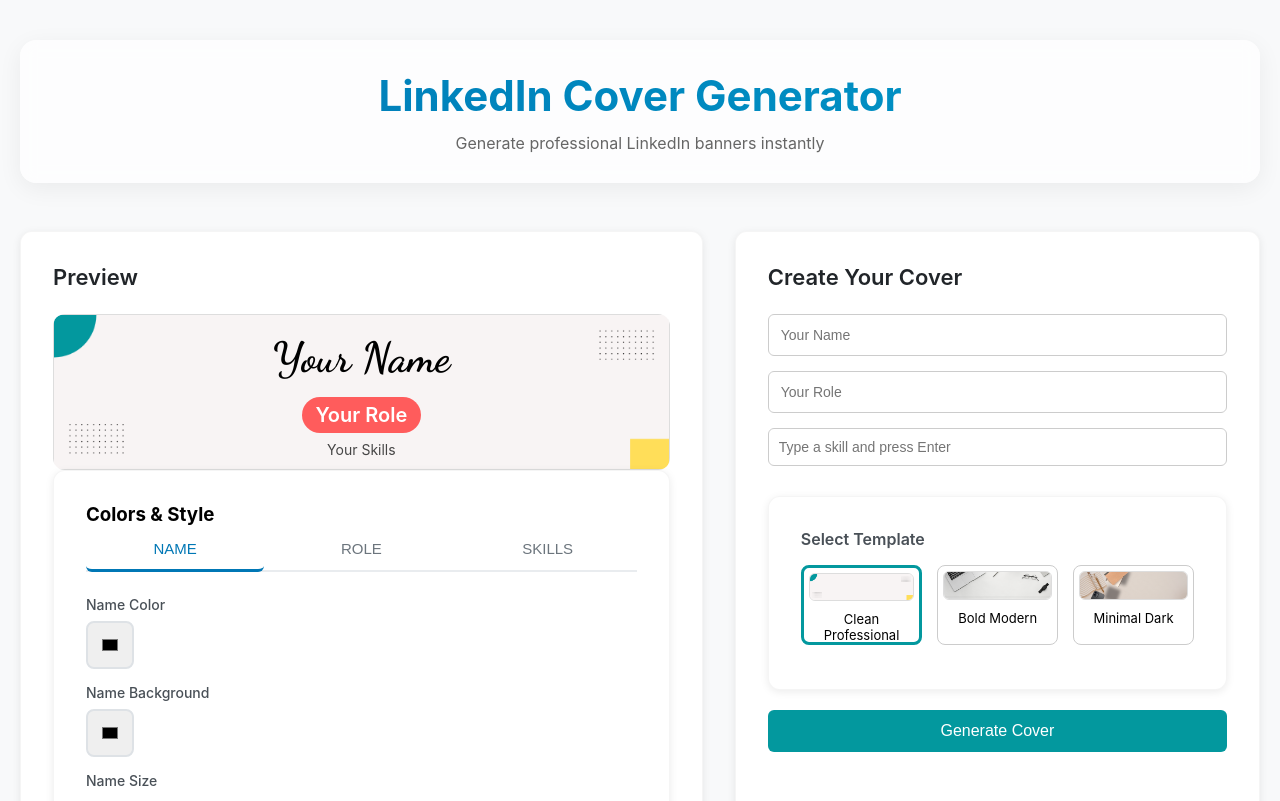
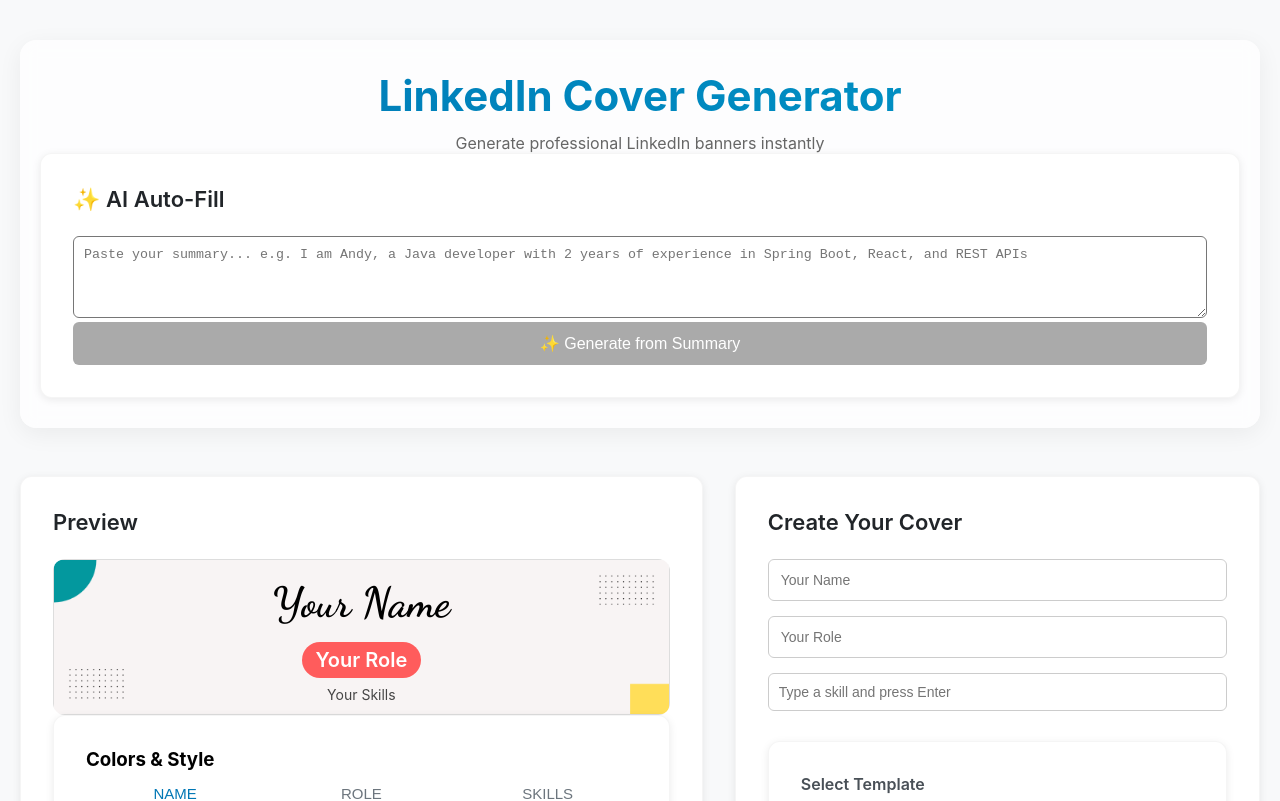
Before and after one commit to kumaranand7/LCG, a React (Create React App) app in the folder frontend/: page / in a window 1280 px wide. Shown: the top 801 px of the page. Built offline with nearby package versions, Linux system fonts and the light colour scheme.

Commit message:
Groq AI implementation

```diff
--- a/frontend/src/App.js
+++ b/frontend/src/App.js
@@ -1,11 +1,13 @@
 import { useState } from "react";
 import CoverForm from "./components/CoverForm";
 import CoverPreview from "./components/CoverPreview";
+import SummaryInput from "./components/SummaryInput";
 import "./App.css";
 
 function App() {
   const [generatedImage, setGeneratedImage] = useState("");
   const [loading, setLoading] = useState(false);
+  const [aiSkills, setAiSkills] = useState([]);
 
   const [form, setForm] = useState({
     name: "",
@@ -40,6 +42,38 @@
     },
   });
 
+  const extractFromSummary = async (summary) => {
+    const API_BASE = process.env.REACT_APP_API_BASE;
+  const res = await fetch(`${API_BASE}/api/ai/extract`, {
+    method: "POST",
+    headers: { "Content-Type": "application/json" },
+    body: JSON.stringify({ summary }),
+  });
+  const data = await res.json();
+
+  // Auto-fill the form
+  setForm(prev => ({
+    ...prev,
+    name: data.name,
+    role: data.role,
+    skills: data.skills,
+  }));
+
+  // ADD SKILLS
+  if (data.skills) {
+    setAiSkills(data.skills.split(" | ").map(s => s.trim()));
+  }
+
+  // Auto-generate cover
+  generateCover({
+    name: data.name,
+    role: data.role,
+    skills: data.skills,
+    templateId: form.templateId,
+    style: styleConfig,
+  });
+};
+
   const generateCover = async (payload) => {
     try {
       setLoading(true);
@@ -73,6 +107,7 @@
       <div className="header">
         <h1>LinkedIn Cover Generator</h1>
         <p>Generate professional LinkedIn banners instantly</p>
+                <SummaryInput onExtract={extractFromSummary} loading={loading} />
       </div>
 
       {/* MAIN */}
@@ -84,6 +119,7 @@
           setStyleConfig={setStyleConfig}
           formData={form}
         />
+        {/* <SummaryInput onExtract={extractFromSummary} loading={loading} /> */}
         <CoverForm
           form={form}
           setForm={setForm}
@@ -91,6 +127,8 @@
           setStyleConfig={setStyleConfig}
           onGenerate={generateCover}
           loading={loading}
+          aiSkills={aiSkills}
+          setAiSkills={setAiSkills}
         />
       </div>
     </div>
--- a/frontend/src/components/CoverForm.jsx
+++ b/frontend/src/components/CoverForm.jsx
@@ -11,12 +11,15 @@
   styleConfig,
   onGenerate,
   loading,
+  aiSkills,
+  setAiSkills
 }) {
   const {
   skills,
   skillInput,
   suggestions,
   activeIndex,
+  setSkills,
   handleSkillChange,
   handleKeyDown,
   addSkill,
@@ -27,6 +30,12 @@
         skills: updatedSkills.join(" | "),
       }));
     });
+    useEffect(() => {
+      if (aiSkills && aiSkills.length > 0) {
+        setSkills(aiSkills);
+        setAiSkills([]);
+      }
+    }, [aiSkills, setSkills, setAiSkills]);
 
     useEffect(() => {
       const combinedSkills = [
--- /dev/null
+++ b/frontend/src/components/SummaryInput.jsx
@@ -0,0 +1,23 @@
+import { useState } from "react";
+export default function SummaryInput({ onExtract, loading }) {
+  const [summary, setSummary] = useState("");
+
+  return (
+    <div className="section-card">
+      <h3 className="section-title">✨ AI Auto-Fill</h3>
+      <textarea
+        rows={4}
+        placeholder="Paste your summary... e.g. I am Andy, a Java developer with 2 years of experience in Spring Boot, React, and REST APIs"
+        value={summary}
+        onChange={(e) => setSummary(e.target.value)}
+        style={{ width: "100%", padding: "10px", borderRadius: "6px" }}
+      />
+      <button
+        onClick={() => onExtract(summary)}
+        disabled={loading || !summary.trim()}
+      >
+        {loading ? "Extracting..." : "✨ Generate from Summary"}
+      </button>
+    </div>
+  );
+}
--- a/frontend/src/hooks/useSkills.js
+++ b/frontend/src/hooks/useSkills.js
@@ -86,5 +86,6 @@
     handleKeyDown,
     addSkill,
     removeSkill,
+    setSkills,
   };
 }
```
Also changed, not shown: 1 other file (tests, documents, lock files or other folders).
